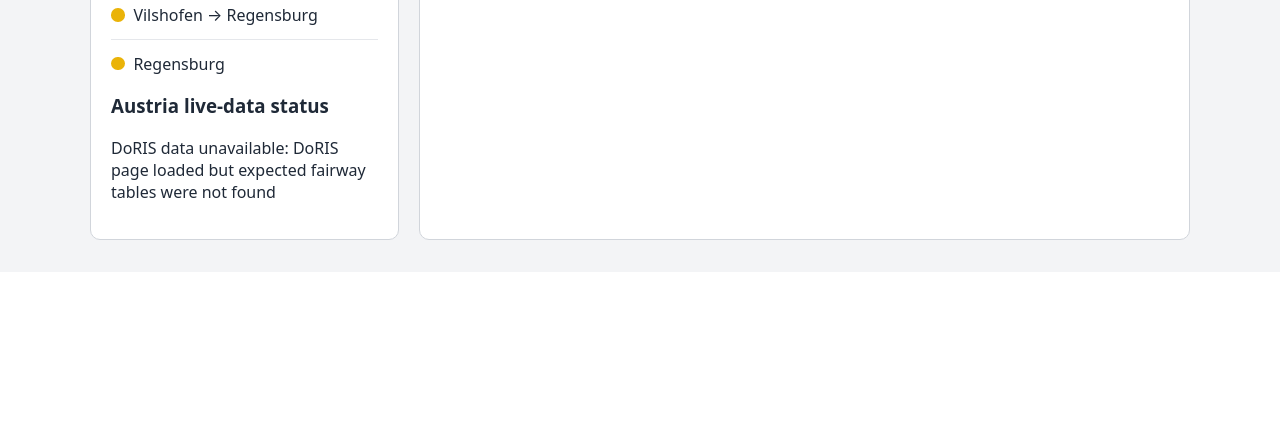
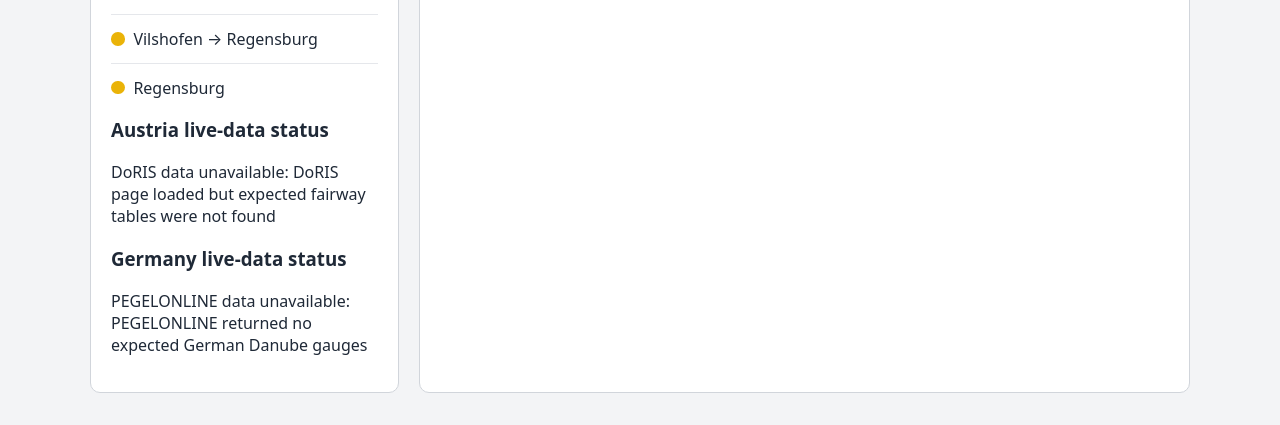
Before and after one commit to cloudymike/danube-water-level, a Flask app: page / in a window 1280 px wide. Shown: the part 913-1338 px from the top of the page. Before the commit the page ends 1153 px from the top, so only its background shows below. Run offline with Flask 3, Linux system fonts and the light colour scheme; data that the repository does not hold is empty.

Commit message:
Show German live navigation status

```diff
--- a/templates/index.html
+++ b/templates/index.html
@@ -12,7 +12,7 @@
     <main class="container">
         <section class="status-card">
             <h2>Route status</h2>
-            <p class="notice">Austria is connected to current official DoRIS fairway information. Austrian segments now combine low-water depth, official navigation closures, current lock-chamber availability, and the published Wildungsmauer high-water threshold. Other countries remain undetermined. This is still an indicative prototype rather than a vessel-specific sailing guarantee.</p>
+            <p class="notice">Austria uses official DoRIS fairway depth, closures, lock availability, and high-water rules. Germany now uses official PEGELONLINE/ELWIS shipping-relevant Danube gauges. German high-water thresholds can produce a red status; falling below RNW produces yellow caution because RNW is not itself a vessel-specific draft limit. Hungary and Slovakia remain undetermined.</p>
             <div class="legend" aria-label="Navigation status legend">
                 <span><i class="status-dot green"></i> No identified restriction</span>
                 <span><i class="status-dot yellow"></i> Caution / reduced margin</span>
@@ -23,6 +23,7 @@
                 <div class="route-stop"><span class="status-dot {{ 'yellow' if location.status == 'unknown' else location.status }}"></span><span>{{ location.name }}{% if location.segment_to is defined %} → {{ location.segment_to }}{% endif %}{% if location.minimum_depth_m is defined and location.minimum_depth_m is not none %}<small> — min. deep-channel depth {{ "%.2f"|format(location.minimum_depth_m) }} m</small>{% endif %}</span></div>
                 {% endfor %}
             </div>
+
             <div class="data-panel">
                 <h3>Austria live-data status</h3>
                 {% if austria.error %}<p class="data-error">DoRIS data unavailable: {{ austria.error }}</p>{% else %}
@@ -37,6 +38,17 @@
                 <details><summary>Current shallow sections</summary><ul class="gauge-list">{% for section in austria.shallow_sections %}<li>{{ section.name }} (km {{ "%.1f"|format(section.river_km_from) }}–{{ "%.1f"|format(section.river_km_to) }}): {% if section.deep_channel_depth_m is not none %}{{ "%.2f"|format(section.deep_channel_depth_m) }} m deep channel{% else %}depth unavailable{% endif %}</li>{% endfor %}</ul></details>
                 {% endif %}
             </div>
+
+            <div class="data-panel">
+                <h3>Germany live-data status</h3>
+                {% if germany.error %}<p class="data-error">PEGELONLINE data unavailable: {{ germany.error }}</p>{% else %}
+                <p>Overall German status: <strong>{{ germany_status|upper }}</strong><br>Passau-Danube shipping high-water threshold: {{ passau_high_water_cm }} cm<br><small>Below RNW is displayed as yellow caution; it does not by itself mean a cruise vessel cannot pass.</small></p>
+                <details open><summary>German route segments</summary><ul class="gauge-list">
+                    {% for segment in germany_segments %}<li><strong>{{ segment["from"] }} → {{ segment["to"] }}: {{ segment.status|upper }}</strong><br><small>{{ segment.reasons|join("; ") }}</small>{% if segment.gauges %}<br><small>Gauges: {% for gauge in segment.gauges %}{{ gauge.name }} {{ gauge.level_cm }} cm{% if gauge.rnw_cm is not none %} (RNW {{ gauge.rnw_cm|int }}){% endif %}{% if gauge.hsw_cm is not none %} (HSW {{ gauge.hsw_cm|int }}){% endif %}{% if not loop.last %}; {% endif %}{% endfor %}</small>{% endif %}</li>{% endfor %}
+                </ul></details>
+                <details><summary>Current German Danube gauges</summary><ul class="gauge-list">{% for gauge in germany.gauges %}<li>{{ gauge.name }}{% if gauge.river_km is not none %} (km {{ "%.1f"|format(gauge.river_km) }}){% endif %}: {{ gauge.level_cm }} cm{% if gauge.rnw_cm is not none %}, RNW {{ gauge.rnw_cm|int }} cm{% endif %}{% if gauge.hsw_cm is not none %}, HSW {{ gauge.hsw_cm|int }} cm{% endif %}{% if gauge.shipping_state %}, shipping state {{ gauge.shipping_state }}{% endif %}</li>{% endfor %}</ul></details>
+                {% endif %}
+            </div>
         </section>
         <section class="map-card"><div class="map-card-heading"><div><h2>Danube map</h2><p>Click a stop or route section for details.</p></div></div><div id="map" aria-label="Map of the Danube route from Budapest to Regensburg"></div></section>
     </main>
```
